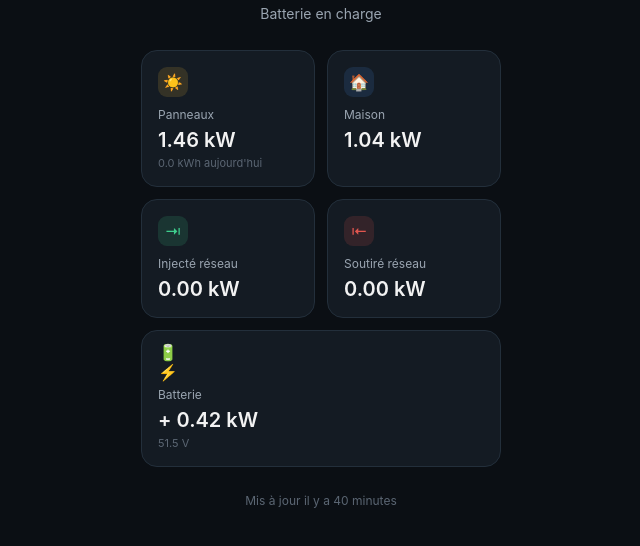
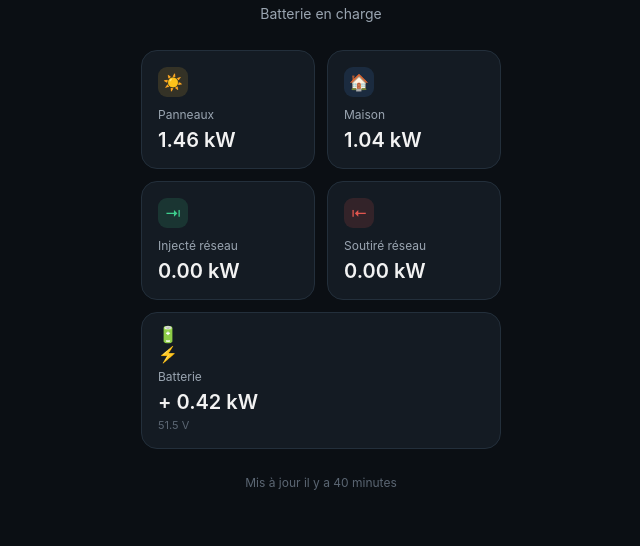
Before and after one commit to KyllmanTier/growatt-monitor, a plain HTML site: page docs/index.html in a window 1280 px wide. Shown: the part 264-810 px from the top of the page, without its empty margins (319-959 px from the left). Drawn offline with Linux system fonts and the light colour scheme.

Commit message:
Update index.html

```diff
--- a/docs/index.html
+++ b/docs/index.html
@@ -128,7 +128,6 @@
     <div class="flow-icon icon-pv">☀️</div>
     <div class="flow-label">Panneaux</div>
     <div class="flow-value" id="pvPower">-- kW</div>
-    <div class="flow-sub" id="energyToday">-- kWh aujourd'hui</div>
   </div>
 
   <div class="flow-card">
@@ -217,7 +216,6 @@
       document.getElementById("batIcon").textContent = isCharging ? "🔋⚡" : "🔋";
 
       document.getElementById("pvPower").textContent = fmtKw(data.pv_power_kw);
-      document.getElementById("energyToday").textContent = (data.energy_today_kwh || 0).toFixed(1) + " kWh aujourd'hui";
       document.getElementById("loadPower").textContent = fmtKw(data.load_power_kw);
       document.getElementById("gridExport").textContent = fmtKw(data.power_to_grid_kw);
       document.getElementById("gridImport").textContent = fmtKw(data.power_to_user_kw);
```
